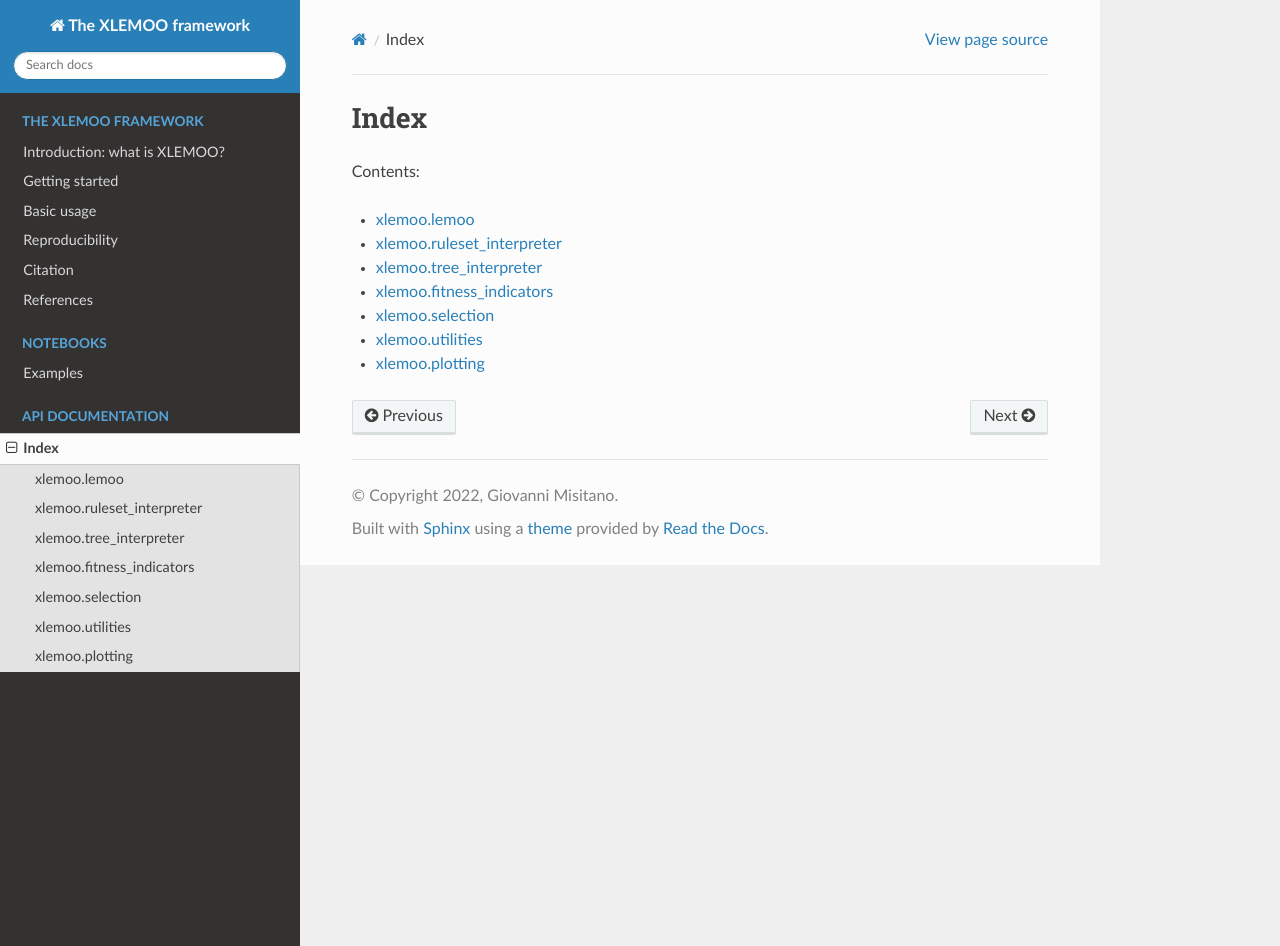
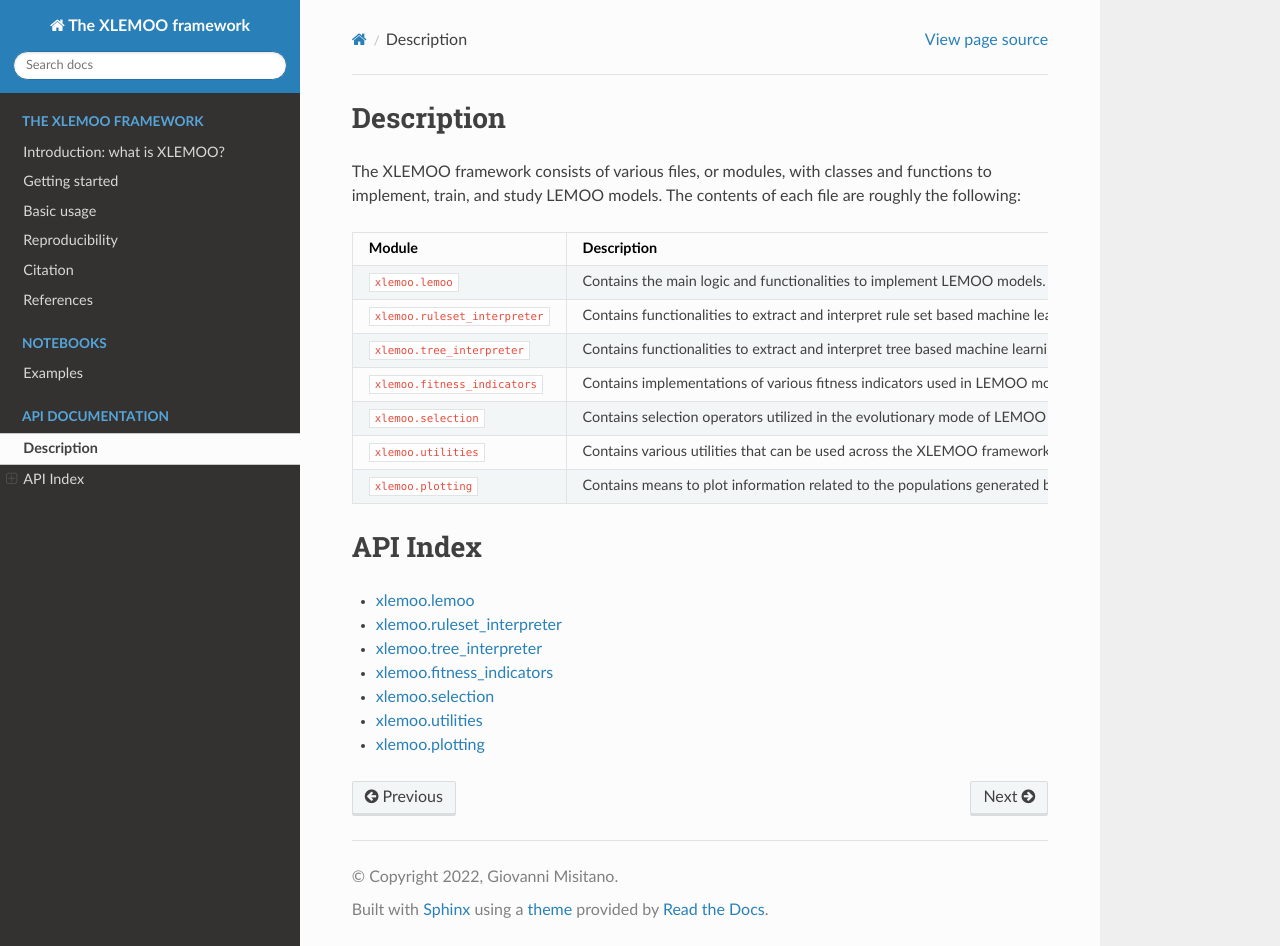
Before and after one commit to gialmisi/XLEMOO, a Sphinx documentation site: the page built from docs/api.rst, in a window 1280 px wide and 946 px high. Built offline with Sphinx 7.4.7 and the Read the Docs theme 2.0.0, drawn with Linux system fonts in a browser that asks for light colours.

```diff
--- a/docs/api.rst
+++ b/docs/api.rst
@@ -1,9 +1,26 @@
 .. _apidocs:
 
-Index
-=====
+Description
+===========
 
-Contents:
+The XLEMOO framework consists of various files, or modules,
+with classes and functions to implement, train, and
+study LEMOO models. The contents of each file are roughly the following:
+
+=====================================  ==============================================================================
+Module                                 Description
+=====================================  ==============================================================================
+``xlemoo.lemoo``                       Contains the main logic and functionalities to implement LEMOO models.
+``xlemoo.ruleset_interpreter``         Contains functionalities to extract and interpret rule set based machine learning models, mainly from the `imodels`_ package.
+``xlemoo.tree_interpreter``            Contains functionalities to extract and interpret tree based machine learning models.
+``xlemoo.fitness_indicators``          Contains implementations of various fitness indicators used in LEMOO models.
+``xlemoo.selection``                   Contains selection operators utilized in the evolutionary mode of LEMOO models.
+``xlemoo.utilities``                   Contains various utilities that can be used across the XLEMOO framework.
+``xlemoo.plotting``                    Contains means to plot information related to the populations generated by LEMOO models.
+=====================================  ==============================================================================
+
+API Index
+=========
 
 .. toctree::
    :maxdepth: 2
```
Also changed, not shown: other parts of docs/api.rst (+3 -0 lines), docs/introduction.rst (+11 -11 lines).
